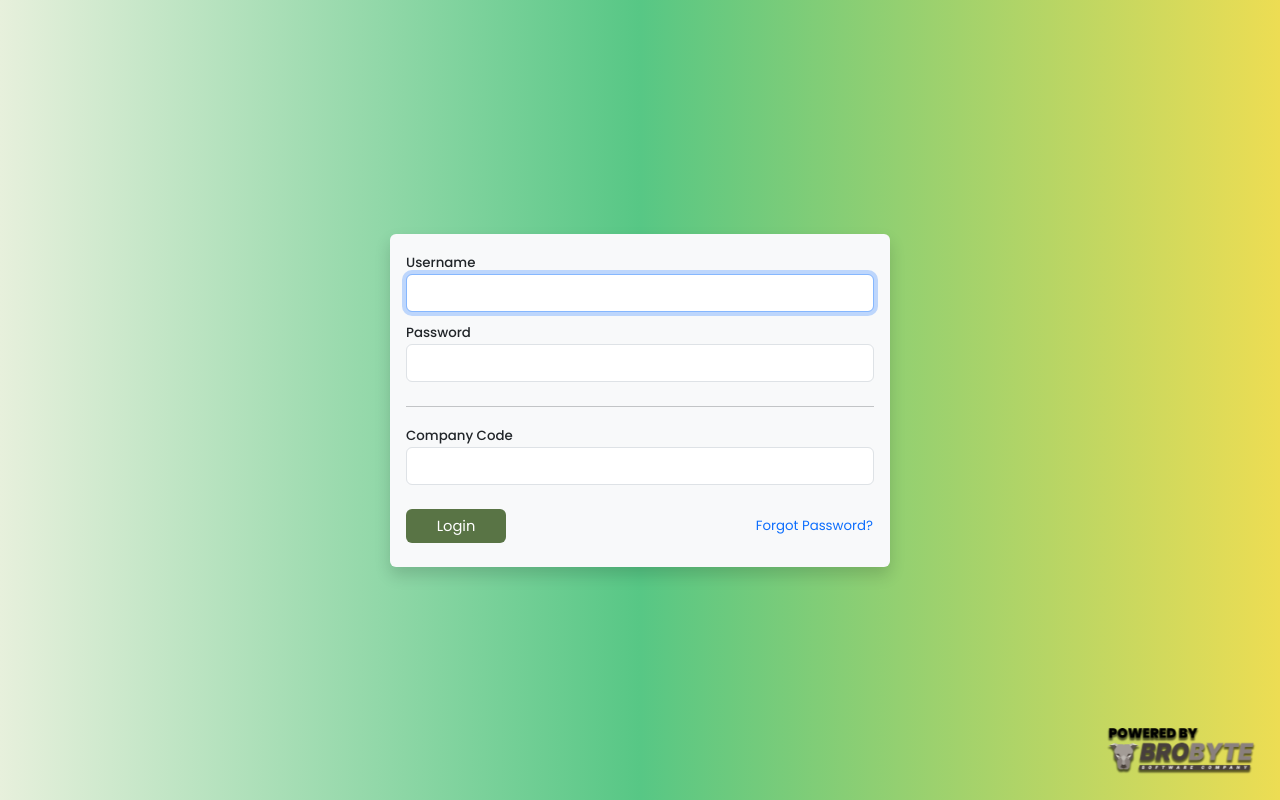
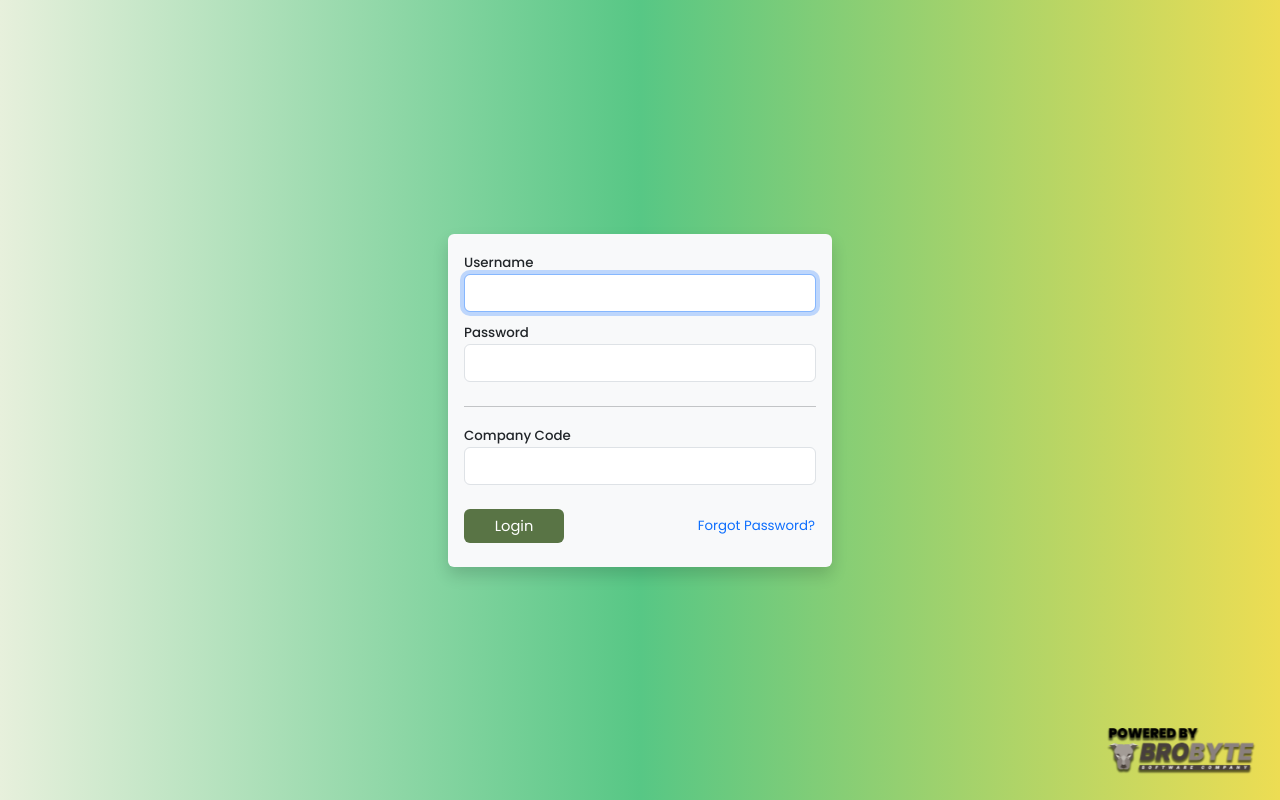
Before and after one commit to luispaulocaringal/demo-project-reactjs, a React (Vite) app: page /login in a window 1280 px wide. Built offline with nearby package versions, Linux system fonts and the light colour scheme.

Commit message:
added react helmet, updated login page responsiveness

```diff
--- a/index.html
+++ b/index.html
@@ -9,7 +9,7 @@
     <link href="https://cdn.jsdelivr.net/npm/bootstrap@5.3.7/dist/css/bootstrap.min.css" rel="stylesheet" integrity="sha384-LN+7fdVzj6u52u30Kp6M/trliBMCMKTyK833zpbD+pXdCLuTusPj697FH4R/5mcr" crossorigin="anonymous">
     <script src="https://cdn.jsdelivr.net/npm/bootstrap@5.3.7/dist/js/bootstrap.bundle.min.js" integrity="sha384-ndDqU0Gzau9qJ1lfW4pNLlhNTkCfHzAVBReH9diLvGRem5+R9g2FzA8ZGN954O5Q" crossorigin="anonymous"></script>
 
-    <title>Vite + React + TS</title>
+    <title>CRM Web Application</title>
   </head>
   <body>
     <div id="root" class="w-100"></div>
--- a/package.json
+++ b/package.json
@@ -11,12 +11,15 @@
   },
   "dependencies": {
     "react": "^19.1.0",
-    "react-dom": "^19.1.0"
+    "react-dom": "^19.1.0",
+    "react-helmet": "^6.1.0",
+    "react-helmet-async": "^2.0.5"
   },
   "devDependencies": {
     "@eslint/js": "^9.30.1",
     "@types/react": "^19.1.8",
     "@types/react-dom": "^19.1.6",
+    "@types/react-helmet": "^6.1.11",
     "@vitejs/plugin-react-swc": "^3.10.2",
     "eslint": "^9.30.1",
     "eslint-plugin-react-hooks": "^5.2.0",
--- a/src/App.css
+++ b/src/App.css
@@ -3,8 +3,3 @@
     animation: logo-spin infinite 20s linear;
   }
 }
-
-.app {
-  min-height: 100vh;
-  width: 100%;
-}
--- a/src/App.tsx
+++ b/src/App.tsx
@@ -6,11 +6,11 @@ import Footer from './components/Footer/Footer'
 
 function App() {
   return (
-    <div className="app">
+    <>
       <Auth />
       {/* <Home/> */}
       <Footer />
-    </div>
+    </>
   )
 }
 
--- a/src/components/Login/Login.css
+++ b/src/components/Login/Login.css
@@ -1,6 +1,35 @@
+@media only screen and (min-width: 600px) {
   .card {
-  width: 30%;
-  min-width: 500px;
+    width:90% !important;
+    height: auto !important;
+    border: none;
+    background-color: #f8f9fa;
+  }
+}
+
+/* Medium devices (landscape tablets, 768px and up) */
+@media only screen and (min-width: 768px) {
+  .card {
+    width:70% !important;
+    height: auto !important;
+    border: none;
+    background-color: #f8f9fa;
+  }
+}
+
+/* Large devices (laptops/desktops, 992px and up) */
+@media only screen and (min-width: 992px) {
+  .card {
+    width:50% !important;
+    height: auto !important;
+    border: none;
+    background-color: #f8f9fa;
+  }}
+
+@media only screen and (min-width: 1200px) {
+  .card {
+    width:30% !important;
+    height: auto !important;
     border: none;
     background-color: #f8f9fa;
   }
@@ -13,3 +42,4 @@
     font-size: 10pt;
     font-weight: 500;
   }
+}
--- a/src/components/Login/Login.tsx
+++ b/src/components/Login/Login.tsx
@@ -63,7 +63,7 @@ function Login () {
   }, [credentials.username, credentials.password]);
 
   return (
-    <div className="card shadow">
+    <div className="card shadow mx-auto my-auto">
       <div className="card-body">
         <form onSubmit={(e) => handleSubmit(e)}>
           <div className="row mb-2">
--- /dev/null
+++ b/src/components/Title/Title.tsx
@@ -0,0 +1,14 @@
+import { Helmet, HelmetProvider } from "react-helmet-async";
+
+function Title({ title }: { title:string }) {
+  return (
+    <HelmetProvider>
+      <Helmet>
+        <title>{ title }</title>
+        <meta name="description" content={ title } />
+      </Helmet>
+    </HelmetProvider>
+  )
+}
+
+export default Title;
--- a/src/index.css
+++ b/src/index.css
@@ -6,6 +6,8 @@ body {
   place-items: center;
   min-width: 320px;
   min-height: 100vh;
+  min-height: 100vh;
+  width: 100%;
   line-height: 1.5;
 
   font-synthesis: none;
--- a/src/pages/Auth/Auth.tsx
+++ b/src/pages/Auth/Auth.tsx
@@ -1,11 +1,16 @@
 import Login from '../../components/Login/Login'
+import Title from "../../components/Title/Title";
+
 import './Auth.css'
 
 function Auth () {
   return (
-    <div className="auth d-flex align-items-center justify-content-center">
-      <Login/>
-    </div>
+    <>
+      <Title title="Login"/>
+      <div className="auth d-flex justify-content-center">
+        <Login/>
+      </div>
+    </>
   )
 }
 
```
Also changed, not shown: 1 other file (tests, documents, lock files or other folders). Lines whose indentation alone changed are shown as unchanged.
